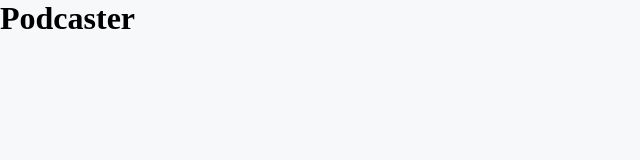
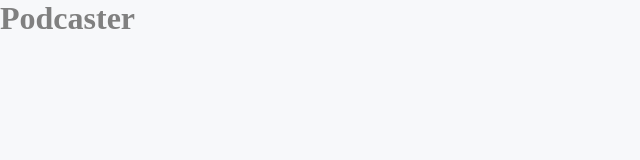
Before and after one commit to brunaoliveira/react_nwl, a Next.js app in the folder podcasternext/: page / in a window 1280 px wide. Shown: the top 160 px of the page, without its empty margins (0-640 px from the left). Built offline with nearby package versions, Linux system fonts and the light colour scheme.

Commit message:
style: font size of some elements

```diff
--- a/podcasternext/src/styles/global.scss
+++ b/podcasternext/src/styles/global.scss
@@ -23,3 +23,21 @@
 body {
     background-color: var(--gray-50);
 }
+
+body, input, textarea, button {
+    font: 500, 1rem, sans-serif;
+    color: var(--gray-500);
+}
+
+// rem is in relation to the root size (default: html {font-size: 16px;} )
+h1 {
+    font-size: 2rem;
+}
+
+h2 {
+    font-size: 1.5rem;
+}
+
+button {
+    cursor: pointer;
+}
```
